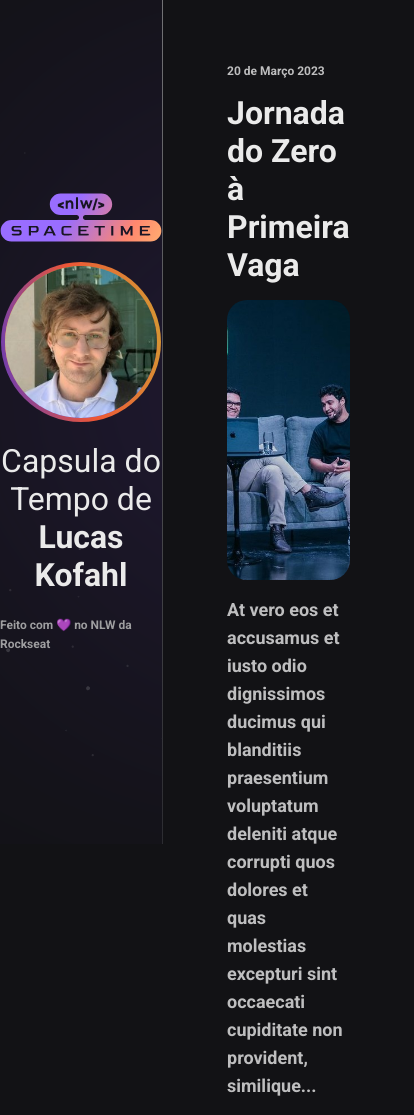
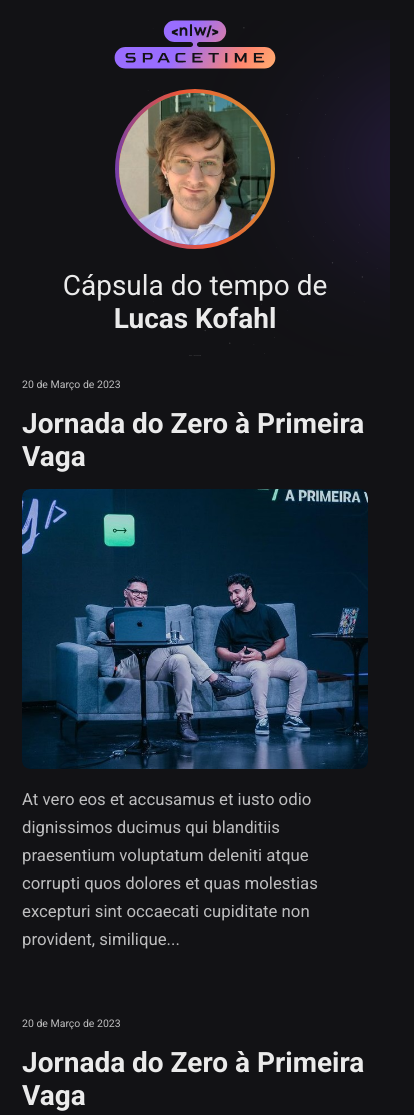
Before and after one commit to LucasKofahl/NLW_CapsulaDoTempo, a plain HTML site: page index.html in a window 390 px wide. Shown: the top 1115 px of the page, 414 px wide, since content can reach past the window. Drawn offline with Linux system fonts and the light colour scheme.

Commit message:
Alterção do código

```diff
--- a/index.html
+++ b/index.html
@@ -1,57 +1,99 @@
 <!DOCTYPE html>
 <html lang="pt-br">
   <head>
+    <meta charset="UTF-8" />
+    <meta http-equiv="X-UA-Compatible" content="IE=edge" />
+    <meta name="viewport" content="width=device-width, initial-scale=1.0" />
 
-  <link rel="preconnect" href="https://fonts.googleapis.com">
-  <link rel="preconnect" href="https://fonts.gstatic.com" crossorigin>
+    <link rel="preconnect" href="https://fonts.googleapis.com" />
+    <link rel="preconnect" href="https://fonts.gstatic.com" crossorigin />
+    <link
+      href="https://fonts.googleapis.com/css2?family=Roboto:wght@400;700&display=swap"
+      rel="stylesheet"
+    />
 
-  <meta charset="UTF-8">
-  <meta name="viewport" content="width=device-width, initial-scale=1.0">
+    <link rel="icon" type="image/png" href="./assets/favicon.png" />
 
-  <link href="https://fonts.googleapis.com/css2?family=Roboto:wght@400;700&display=swap" rel="stylesheet">
+    <link rel="stylesheet" href="./styles.css" />
 
-  <link rel="shortcut icon" href="assets/favicon.png" type="image/png">
-  <link rel="stylesheet" href="style.css">
     <title>NLW Spacetime</title>
   </head>
   <body>
-  <aside class="profile">
-    <img src="./assets/logo.svg" alt="Logo NLW Space Time">
-    <img class="profilepic" src="./assets/profilepic.jpeg" alt="Foto de Perfil do Lucas">
+    <aside>
+      <img src="./assets/logo.svg" alt="Logo NLW Spacetime" />
+      <img src="./assets/profilepic.jpeg" alt="Foto do Lucas" />
 
-    <p>Capsula do Tempo de <br/>
-      <strong>Lucas Kofahl<strong></p>
+      <p>
+        Cápsula do tempo de <br />
+        <strong>Lucas Kofahl</strong>
+      </p>
 
-    <span>Feito com 💜 no NLW da Rockseat</span>
+      <span>Feito com 💜 no NLW da Rocketseat</span>
     </aside>
 
-  <nav class="timeline">
-    <div class="memory">
-      <small>20 de Março 2023</small>
-        <a href="https://www.youtube.com/watch?v=3nz5HkUJaVU" target="_blank">
+    <nav>
+      <a
+        href="https://www.youtube.com/watch?v=3nz5HkUJaVU"
+        target="_blank"
+        class="memory"
+      >
+        <small>20 de Março de 2023</small>
         <h1>Jornada do Zero à Primeira Vaga</h1>
-          <img src="./assets/jornada.png" alt="Rodrigo e Mayk apresentando o evento Jornada do Zero à Primeira Vaga" />
+        <div>
+          <img
+            src="./assets/jornada.png"
+            alt="Rodrigo e Mayk apresentando o evento Jornada do Zero à Primeira Vaga"
+          />
+        </div>
+        <p>
+          At vero eos et accusamus et iusto odio dignissimos ducimus qui
+          blanditiis praesentium voluptatum deleniti atque corrupti quos dolores
+          et quas molestias excepturi sint occaecati cupiditate non provident,
+          similique...
+        </p>
       </a>
-      <p>At vero eos et accusamus et iusto odio dignissimos ducimus qui blanditiis praesentium voluptatum deleniti atque corrupti quos dolores et quas molestias excepturi sint occaecati cupiditate non provident, similique...</p>
+
+      <a
+        href="https://www.youtube.com/watch?v=3nz5HkUJaVU"
+        target="_blank"
+        class="memory"
+      >
+        <small>20 de Março de 2023</small>
+        <h1>Jornada do Zero à Primeira Vaga</h1>
+        <div>
+          <img
+            src="./assets/jornada.png"
+            alt="Rodrigo e Mayk apresentando o evento Jornada do Zero à Primeira Vaga"
+          />
         </div>
+        <p>
+          At vero eos et accusamus et iusto odio dignissimos ducimus qui
+          blanditiis praesentium voluptatum deleniti atque corrupti quos dolores
+          et quas molestias excepturi sint occaecati cupiditate non provident,
+          similique...
+        </p>
+      </a>
 
-    <div class="memory">
-      <small>20 de Março 2023</small>
-      <a href="https://www.youtube.com/watch?v=3nz5HkUJaVU" target="_blank">
+      <a
+        href="https://www.youtube.com/watch?v=3nz5HkUJaVU"
+        target="_blank"
+        class="memory"
+      >
+        <small>20 de Março de 2023</small>
         <h1>Jornada do Zero à Primeira Vaga</h1>
-      <img src="./assets/jornada.png" alt="Rodrigo e Mayk apresentando o evento Jornada do Zero à Primeira Vaga" />
+        <div>
+          <img
+              src="./assets/jornada.png"
+              alt="Rodrigo e Mayk apresentando o evento Jornada do Zero à Primeira Vaga"
+            />
+        </div>
+        <p>
+          At vero eos et accusamus et iusto odio dignissimos ducimus qui
+          blanditiis praesentium voluptatum deleniti atque corrupti quos dolores
+          et quas molestias excepturi sint occaecati cupiditate non provident,
+          similique...
+        </p>
       </a>
-      <p>At vero eos et accusamus et iusto odio dignissimos ducimus qui blanditiis praesentium voluptatum deleniti atque corrupti quos dolores et quas molestias excepturi sint occaecati cupiditate non provident, similique...</p>
-    </div>
-
-    <div class="memory">
-      <small>20 de Março 2023</small>
-      <a href="https://www.youtube.com/watch?v=3nz5HkUJaVU" target="_blank">
-      <h1>Jornada do Zero à Primeira Vaga</h1>
-      <img src="./assets/jornada.png" alt="Rodrigo e Mayk apresentando o evento Jornada do Zero à Primeira Vaga" />
-      </a>
-      <p>At vero eos et accusamus et iusto odio dignissimos ducimus qui blanditiis praesentium voluptatum deleniti atque corrupti quos dolores et quas molestias excepturi sint occaecati cupiditate non provident, similique...</p>
-    </div>
     </nav>
   </body>
 </html>
--- a/style.css
+++ /dev/null
@@ -1,107 +0,0 @@
-* {
-  margin: 0;
-  padding: 0;
-  box-sizing: border-box;
-}
-
-:root {
-  font-size: 62.5%;
-
-  --fc-body-color: #eaeaea;
-  --fc-h1-color: #eaeaea;
-  --fc-text-color: #bebebf;
-  --fc-span-color: #9e9ea0;
-}
-
-body {
-  background-color: #121215;
-  color: var(--fc-body-color);
-  font-size:  1.6rem;
-  font-family: 'Roboto', sans-serif;
-
-  display: grid;
-  grid-template-areas: "profile timeline";
-  grid-template-columns: 1fr 1fr;
-  grid-template-rows: 100vh;
-}
-
-.profile {
-  grid-area: profile;
-
-  display: flex;
-  flex-direction: column;
-  justify-content: center;
-  align-items: center;
-  gap: 2rem;
-
-  border-right: 1px white solid;
-  border-image: linear-gradient(#727275, #2c2c31) 1;
-
-  background-image: url(./assets/background.svg);
-  background-position: top right;
-  background-repeat: no-repeat;
-  background-size: auto 100;
-}
-
-.profilepic {
-  width: 16rem;
-  height: 16rem;
-  border: 4px solid transparent;
-  background: linear-gradient(#D39E33, #ED5636, #633BBC) padding-box,
-  linear-gradient(260deg, #D39E33, #ED5636, #633BBC) border-box;
-  border-radius: 50%;
-}
-
-.profile p {
-  font-size: 3.2rem;
-  text-align: center;
-}
-
-.profile span {
-  font-size: 1.2rem;
-  color: var(--fc-span-color);
-}
-
-.timeline {
-  padding: 6.4rem;
-  grid-area: timeline;
-
-  overflow-y: scroll;
-}
-
-.memory {
-  display: flex;
-  flex-direction: column;
-  gap: 1.6rem;
-  text-decoration: none;
-  margin-bottom: 6.4rem;
-}
-.memory a {
-  display: flex;
-  flex-direction: column;
-  gap: 1.6rem;
-  text-decoration: none;
-}
-
-.memory small {
-  color: var(--fc-text-color);
-  font-size: 1.2rem;
-}
-
-.memory h1 {
-  font-size: 3.2rem;
-  color: var(--fc-h1-color);
-}
-
-.memory img {
-  width: 100%;
-  height: 280px;
-  object-fit: cover;
-  border-radius: 2rem;
-}
-
-.memory p {
-  font-size: 1.8rem;
-  color: var(--fc-text-color);
-  line-height: 2.8rem;
-}
--- /dev/null
+++ b/styles.css
@@ -0,0 +1,195 @@
+* {
+  margin: 0;
+  padding: 0;
+  box-sizing: border-box;
+}
+
+:root {
+  font-size: 16px ;
+}
+
+::-webkit-scrollbar {
+  width: 8px;
+}
+
+::-webkit-scrollbar-track {
+  background-color: #2c2c31;
+}
+
+::-webkit-scrollbar-thumb {
+  background-color: #856bbd;
+}
+
+@keyframes entering {
+  0% {
+    opacity: 0;
+    transform: translateX(200px);
+  }
+  100% {
+    opacity: 1;
+    transform: translateX(0);
+  }
+}
+
+@keyframes enteringProfile {
+  0% {
+    opacity: 0;
+    transform: translateX(-200px);
+  }
+  100% {
+    opacity: 1;
+    transform: translateX(0);
+  }
+
+}
+
+body {
+  background-color: #121215;
+  color: #eaeaea;
+
+  font-family: "Roboto", sans-serif;
+
+  display: grid;
+  grid-template-areas: "profile timeline";
+  grid-template-columns: 1fr 1fr;
+  grid-template-rows: 100vh;
+}
+
+nav {
+  padding: 64px;
+  grid-area: timeline;
+
+  overflow-y: scroll;
+
+  animation: entering 2s ease-in-out;
+}
+
+.memory {
+  display: flex;
+  flex-direction: column;
+  gap: 16px;
+
+  text-decoration: none;
+  margin-bottom: 64px;
+}
+
+.memory small {
+  color: #bebebf;
+  font-size: 0.75rem;
+}
+
+.memory h1 {
+  font-size: 2rem;
+  color: #eaeaea;
+}
+
+.memory img {
+  width: 100%;
+  height: 280px;
+  object-fit: cover;
+  border-radius: 8px;
+  transition: transform 0.3s;
+}
+.memory:hover img {
+  transform: scale(1.1);
+}
+
+.memory div {
+  width: 100%;
+  height: 280px;
+  overflow: hidden;
+  border-radius: 8px;
+}
+
+.memory p {
+  font-size: 1.2rem;
+  color: #bebebf;
+  line-height: 28px;
+}
+
+aside {
+  grid-area: profile;
+
+  display: flex;
+  flex-direction: column;
+  align-items: center;
+  justify-content: center;
+  gap: 20px;
+
+  border-right: 1px solid;
+  border-image: linear-gradient(#727275, #2c2c31) 1;
+
+  background-image: url("./assets/background.svg");
+  background-position: top right;
+  background-repeat: no-repeat;
+  background-size: auto 100%;
+}
+
+aside * {
+  animation: enteringProfile 2s ease-in-out;
+}
+
+aside img:nth-child(2) {
+  width: 160px;
+  height: 160px;
+  border-radius: 50%;
+
+  border: 4px solid transparent;
+  background: linear-gradient(#d39e33, #ed5636, #633bbc) padding-box,
+    linear-gradient(260deg, #d39e33, #ed5636, #633bbc) border-box;
+}
+
+aside p {
+  font-size: 2rem;
+  text-align: center;
+}
+
+aside span {
+  font-size: 0.75px;
+  color: #9e9ea0;
+}
+
+@media (max-width: 768px) {
+:root {
+  font-size: 14px;
+}
+
+  body {
+    grid-template-columns: 1fr;
+    grid-template-rows: 0.2fr 0.8fr;
+    grid-template-areas:
+    "profile"
+    "timeline";
+  }
+
+  aside {
+    margin-top: 20px;
+    border-right: none;
+  }
+
+  nav {
+    overflow-y: visible;
+    padding: 22px;
+  }
+
+  @keyframes entering {
+  0% {
+    opacity: 0;
+  }
+  100% {
+    opacity: 1;
+
+  }
+}
+
+@keyframes enteringProfile {
+  0% {
+    opacity: 0;
+
+  }
+  100% {
+    opacity: 1;
+  }
+}
+
+}
```
Lines whose indentation alone changed are shown as unchanged.
